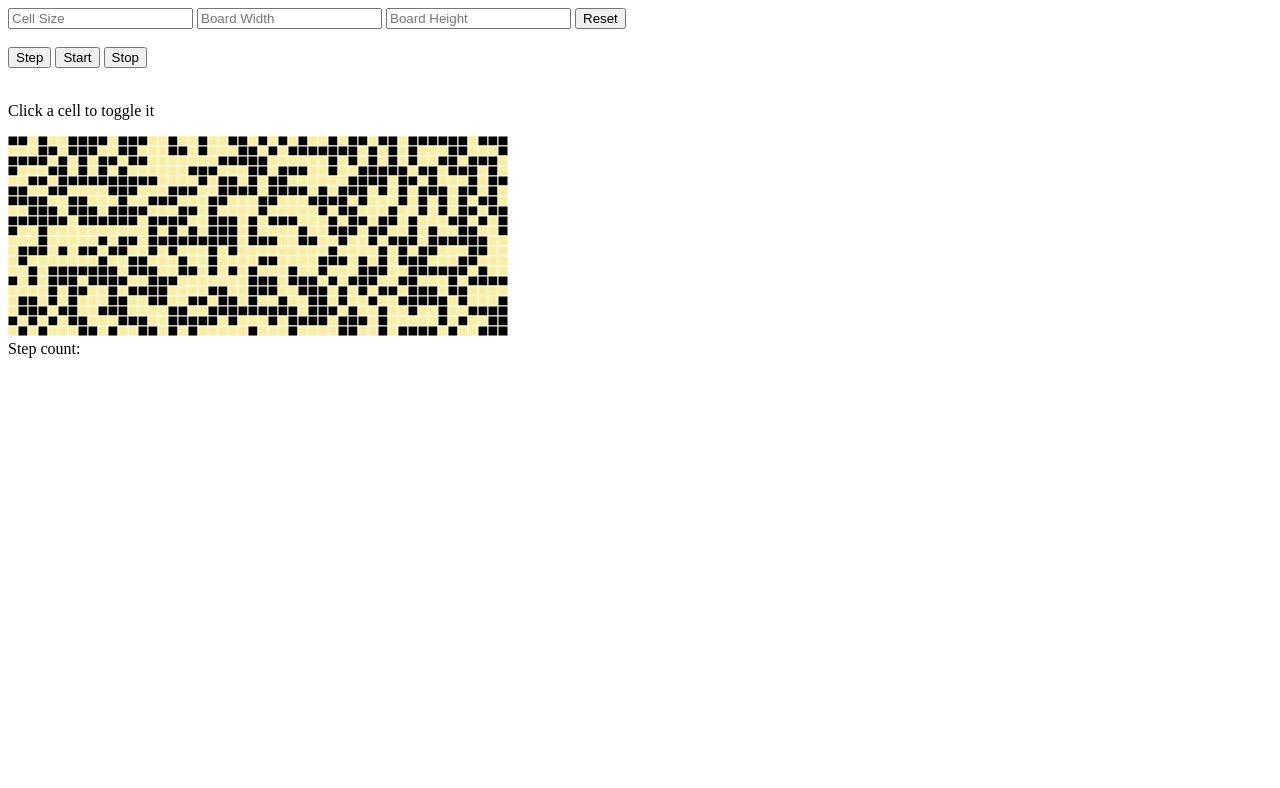
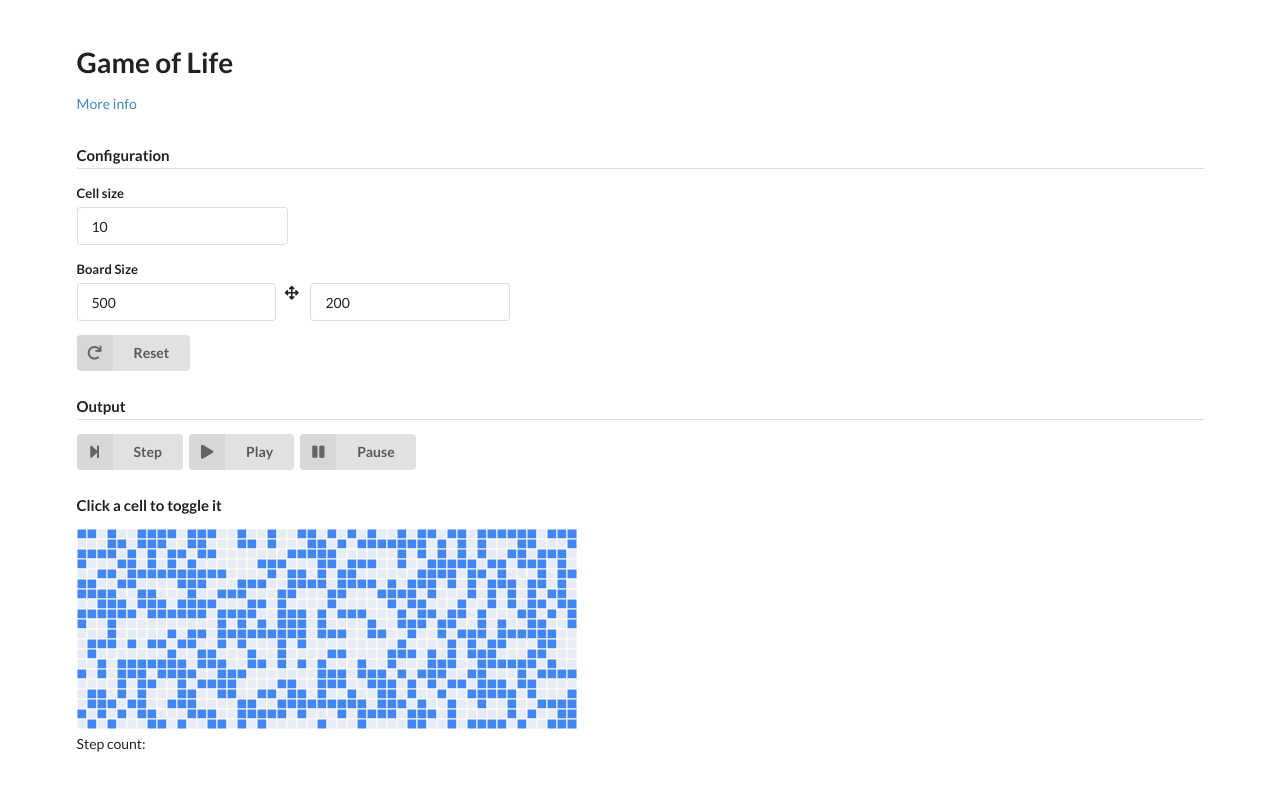
Before and after one commit to vaibhav276/nature, a plain HTML site: page gameoflife/index.html in a window 1280 px wide. Drawn offline with nearby package versions, Linux system fonts and the light colour scheme.

Commit message:
facelift + minor bugfix

```diff
--- a/gameoflife/index.html
+++ b/gameoflife/index.html
@@ -3,31 +3,55 @@
     <head>
     </head>
     <body>
-        <input name="cellSize" id="cellSize" type="text" value="" placeholder="Cell Size" />
-        <input name="boardWidth" id="boardWidth" type="text" value="" placeholder="Board Width" />
-        <input name="boardHeight" id="boardHeight" type="text" value="" placeholder="Board Height" />
-        <button id="reset">Reset</button>
-        <br/>
-        <br/>
-        <button id="step">Step</button>
-        <button id="start">Start</button>
-        <button id="stop">Stop</button>
+        <div class="ui container">
+            <br/>
+            <h1 class="ui header"><span id ="title">Game of Life</span></h1>
+            <p><a href="http://www.math.com/students/wonders/life/life.html" target="_blank">More info</a>
+            </p>
+            <br/>
+        </div>
+        <div class="ui one column grid container">
+            <div class="column">
+                <form action="" class="ui form">
+                    <h4 class="ui dividing header">Configuration</h4>
+                    <div class="three wide field">
+                        <label>Cell size</label>
+                        <input id="cellSize" maxlength="16" placeholder="Pixels" value="10" type="text">
+                    </div>
+                    <div class="field">
+                        <label>Board Size</label>
+                        <div class="two fields">
+                            <div class="three wide field">
+                                <input id="boardWidth" maxlength="16" placeholder="Pixels" value="500" type="text">
+                            </div>
+                            <i class="arrows alternate icon"></i>
+                            <div class="three wide field">
+                                <input id="boardHeight" maxlength="16" placeholder="Pixels" value="200" type="text">
+                            </div>
+                        </div>
+                    </div>
+                    <button class="ui labeled icon button" id="reset"><i class="redo icon"></i>Reset</button>
+                </form>
+                <h4 class="ui dividing header">Output</h4>
+                <button class="ui labeled icon button" id="step"><i class="step forward icon"></i> Step</button>
+                <button class="ui labeled icon button" id="start"><i class="play icon"></i> Play</button>
+                <button class="ui labeled icon button" id="stop"><i class="pause icon"></i> Pause</button>
+                <h4>Click a cell to toggle it</h4>
+                <div id="viz"><svg id="svg"></svg></div>
+                <div>
+                    Step count: <span id="stepCount"></span>
+                </div>
+            </div>
+        </div>
         <!--
         <input name="x" id="x" type="text" value=""/>
         <input name="y" id="y" type="text" value=""/>
         <button id="log">Log</button>
         -->
-        <br/>
-        <br/>
-        <p>
-            Click a cell to toggle it
-        </p>
-        <div id="viz"><svg id="svg"></svg></div>
-        <div>
-            Step count: <span id="stepCount"></span>
-        </div>
     </body>
+    <link rel="stylesheet" href="https://cdnjs.cloudflare.com/ajax/libs/semantic-ui/2.3.1/semantic.min.css"/>
     <script src="https://cdnjs.cloudflare.com/ajax/libs/d3/4.13.0/d3.min.js"></script>
     <script src="https://cdnjs.cloudflare.com/ajax/libs/jquery/3.3.1/jquery.min.js"></script>
+    <script src="https://cdnjs.cloudflare.com/ajax/libs/semantic-ui/2.3.1/semantic.min.js"></script>
     <script src="./index.js"></script>
 </html>
--- a/gameoflife/index.js
+++ b/gameoflife/index.js
@@ -1,10 +1,12 @@
 $(function() {
+   $('form').submit(false);
+
    let config = {
       cellSize: 10,
       boardWidth: 500,
       boardHeight: 200,
-      colorDead: '#f9efa4',
-      colorLife: '#000000'
+      colorDead: '#e6ecf7',
+      colorLife: '#4286f4'
    };
 
    function getRandomInt(max) {
@@ -66,8 +68,10 @@ $(function() {
 
       board = initBoard(config);
       rect = initDisplay(config, board);
+      if (interval != undefined) {
          clearInterval(interval);
          interval = undefined;
+      }
       initRectHandlers();
       stepCount = 0;
    });
@@ -79,15 +83,22 @@ $(function() {
    });
 
    $('#start').click(() => {
+      console.log("interval", interval);
+      if (interval == undefined) {
          interval = setInterval(function() {
             let newBoard = step(config, board);
             rect = updateDisplay(config, newBoard, rect);
             board = newBoard;
          }, 100);
+      }
    });
 
    $('#stop').click(() => {
+      console.log("interval", interval);
+      if (interval != undefined) {
          clearInterval(interval);
+         interval = undefined;
+      }
    });
 
    function initRectHandlers() {
```
Lines whose indentation alone changed are shown as unchanged.
